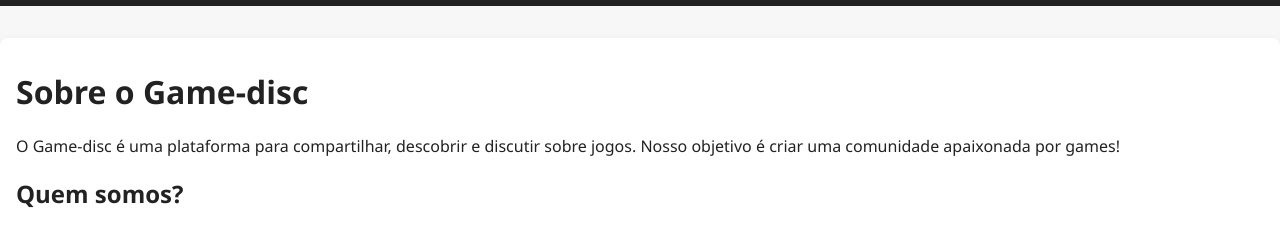
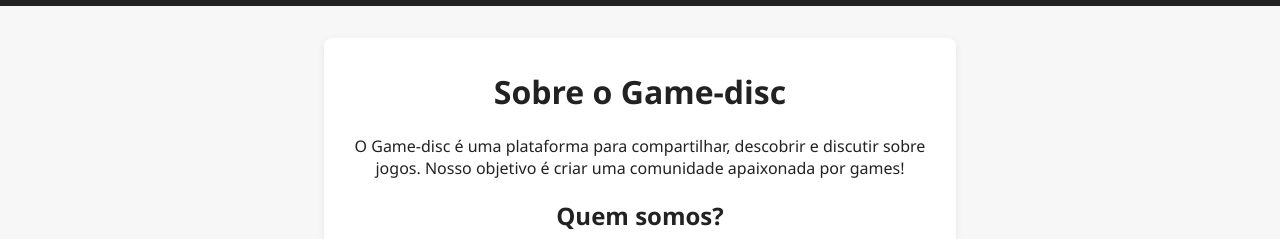
Before and after one commit to EriclysT/Game-disc, a plain HTML site: page docs/pages/about/index.html in a window 1280 px wide. Shown: the part 152-391 px from the top of the page. Drawn offline with Linux system fonts and the light colour scheme.

Commit message:
Update about page styles: adjust main container width, center text alignment for headings and paragraphs

```diff
--- a/docs/pages/about/css/style.css
+++ b/docs/pages/about/css/style.css
@@ -31,12 +31,18 @@
 }
 
 main {
-    min-height: 80vh;
+    min-width: 320px;
+    max-width: 600px;
     margin: 2rem auto;
     padding: 2rem 1rem;
     background: #fff;
     border-radius: 8px;
     box-shadow: 0 2px 8px #0001;
+    text-align: center;
+}
+
+h1, h2, p {
+    text-align: center;
 }
 
 h1 {
```
